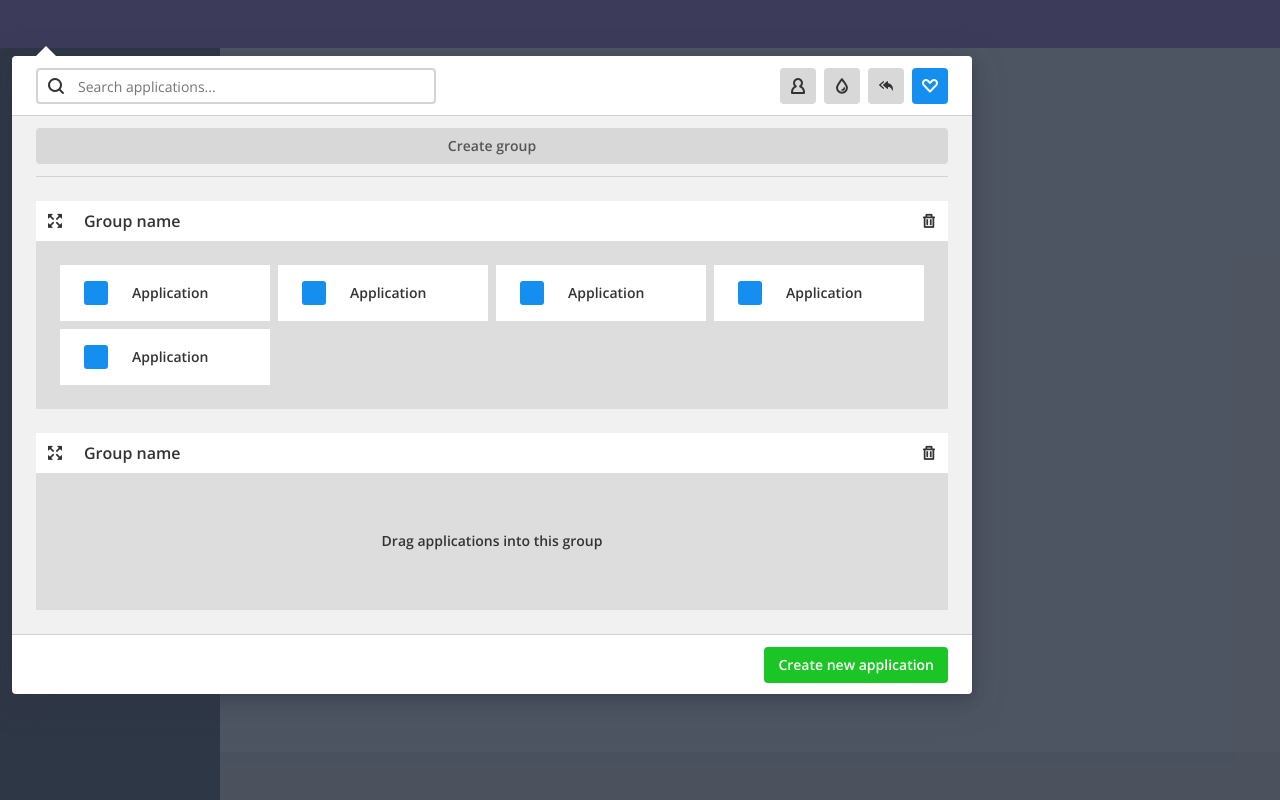
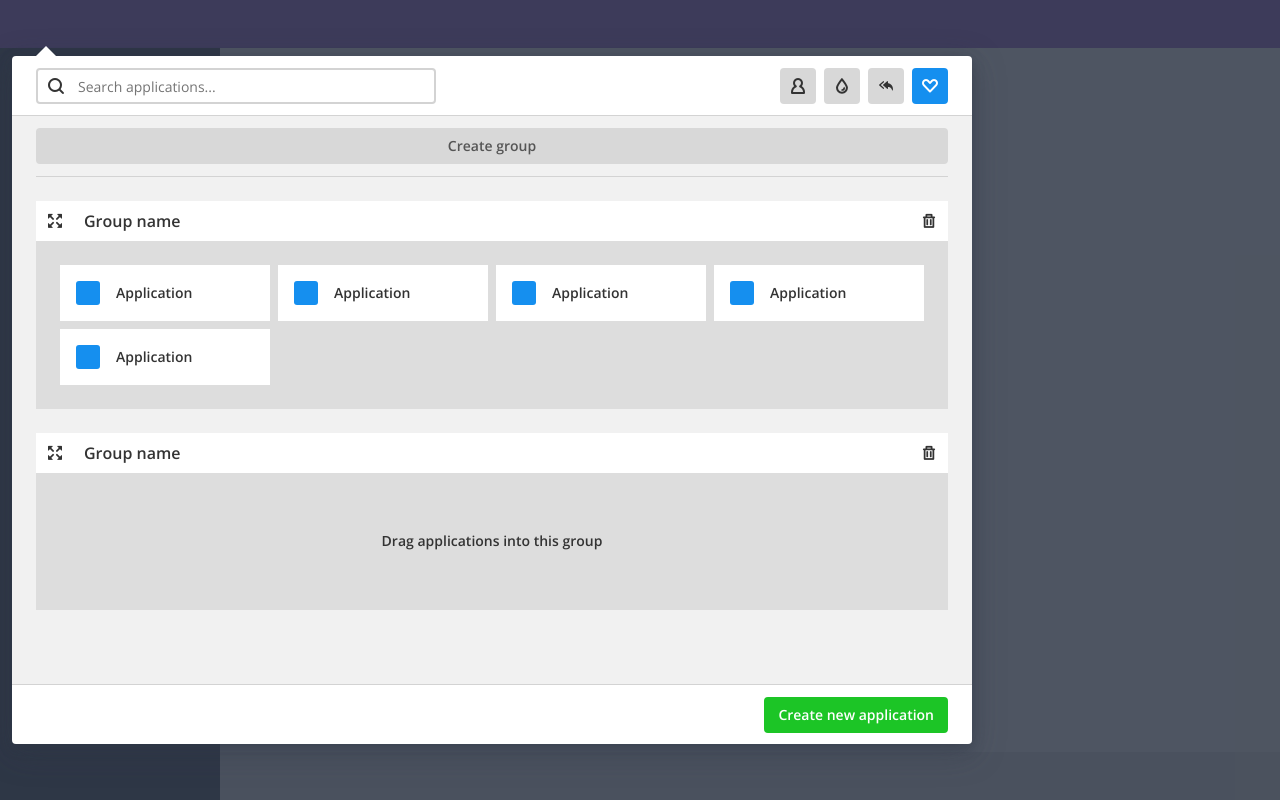
Before and after one commit to BenjaminHarding/AppSwitcher, a website: page src/index.html in a window 1280 px wide. Drawn offline with Linux system fonts and the light colour scheme; files whose address does not match are found by name.

Commit message:
hax height fix for now

```diff
--- a/src/sass/switcher/_switcher-body.scss
+++ b/src/sass/switcher/_switcher-body.scss
@@ -1,5 +1,4 @@
 // switcher__body
-
 .switcher-body {
   padding: 0 24px;
 }
@@ -47,6 +46,7 @@
   padding: 12px;
 }
 
+
 // application-grid
 .application-grid {
   padding: 20px;
@@ -68,7 +68,7 @@
 .application-item {
   position: relative;
   background: white;
-  padding: 16px 24px 16px 72px;
+  padding: 16px 16px 16px 56px;
 }
 .application-item__name {
   line-height: 24px;
@@ -77,7 +77,7 @@
 .application-item__icon {
   position: absolute;
   top: 16px;
-  left: 24px;
+  left: 16px;
   width: 24px;
   height: 24px;
   border-radius: 3px;
--- a/src/sass/switcher/_switcher.scss
+++ b/src/sass/switcher/_switcher.scss
@@ -7,6 +7,7 @@
     background: white;
     border-radius: 4px;
     max-width: 960px;
+    height: 100%;
     box-shadow: 0 8px 32px rgba($color-stealth,0.4),0 4px 12px rgba($color-stealth,0.4);
 }
 // switcher arrow
@@ -42,4 +43,6 @@
 .switcher__body {
   background: $color-grey-lighter;
   min-height: 400px;
+  height: 100%;
+  overflow-y: scroll;
 }
```
Also changed, not shown: src/css/screen.css.
